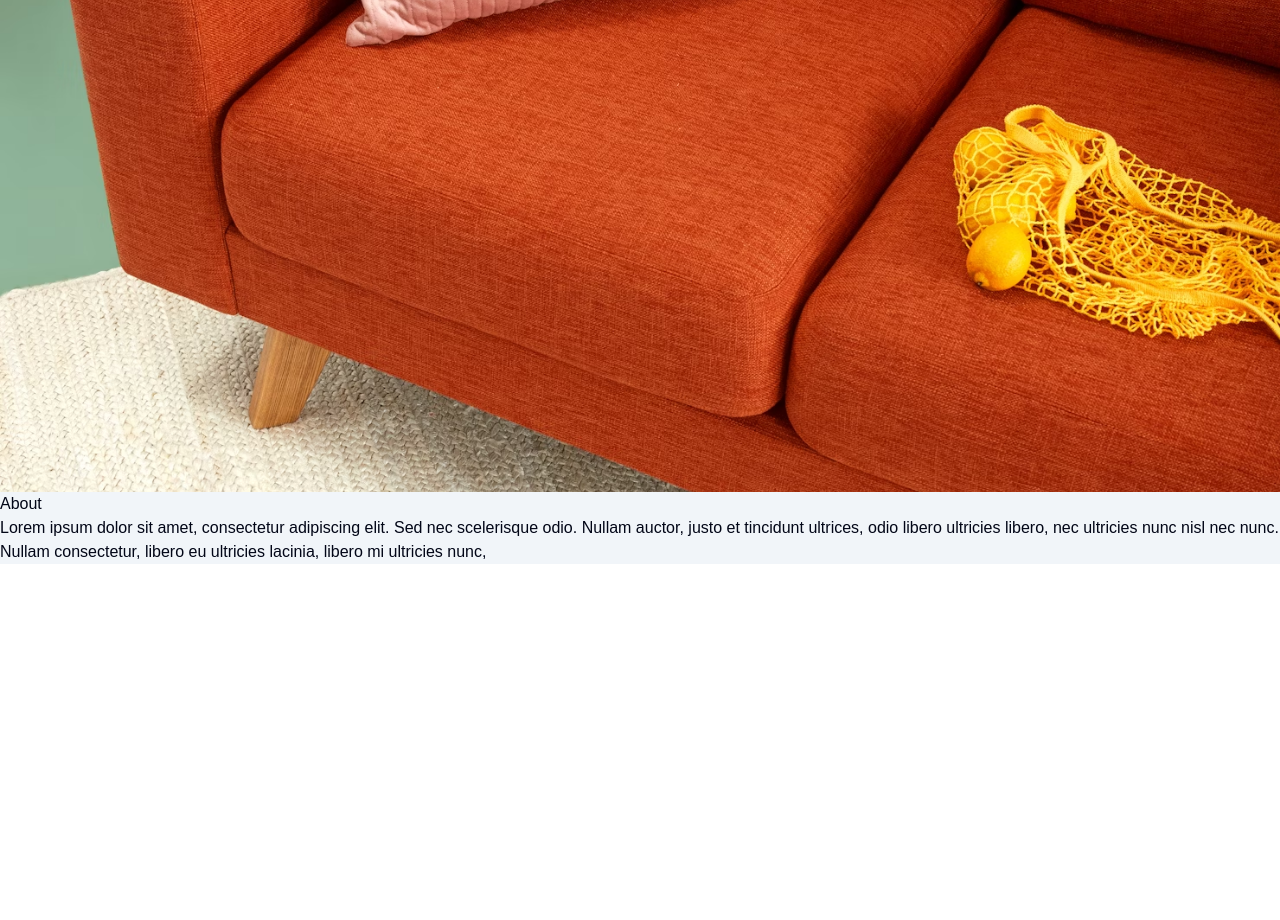
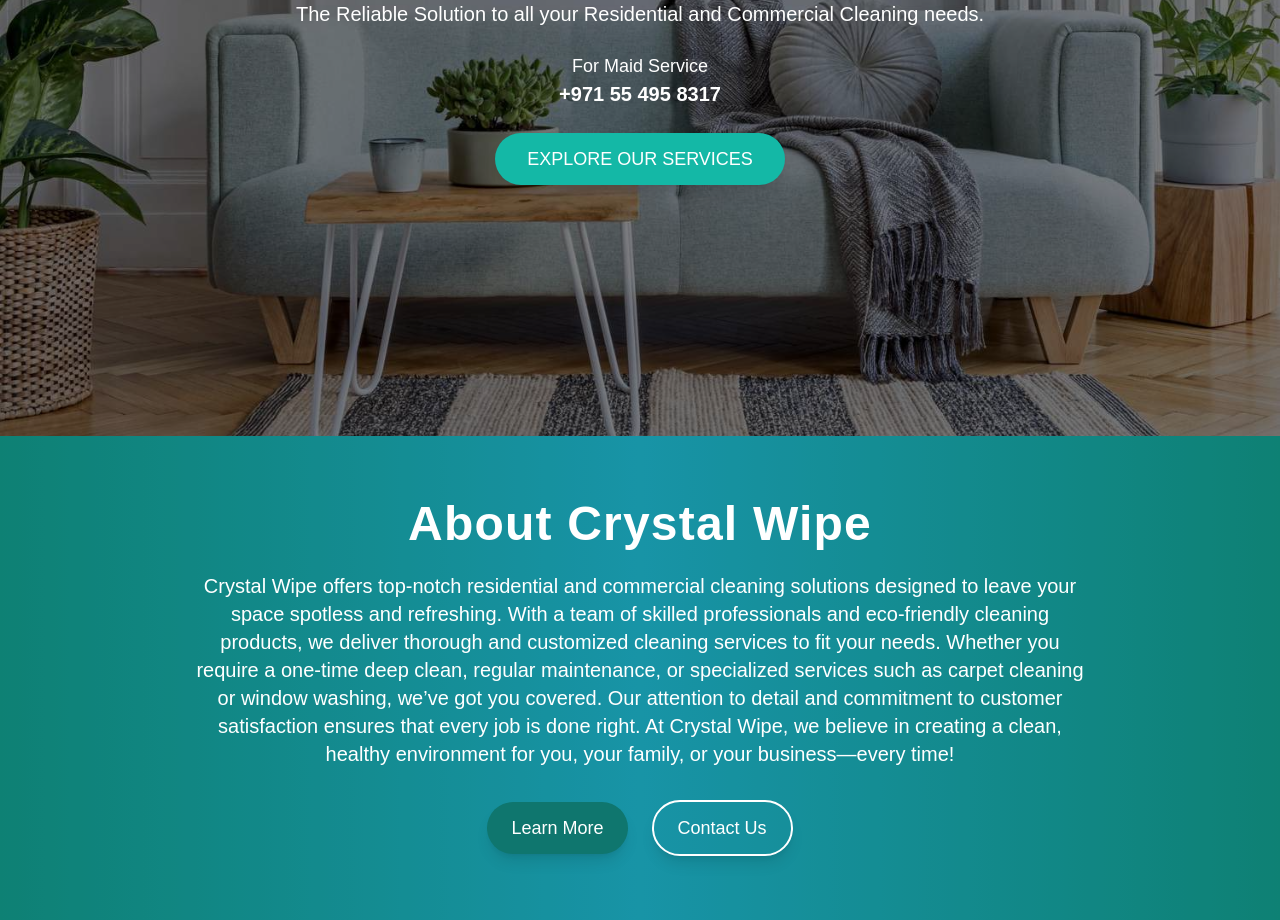
Before and after one commit to celsopuerto/crystalwipe, a Next.js app: page / in a window 1280 px wide. Shown: the part 440-1360 px from the top of the page. Before the commit the page ends 1004 px from the top, so only its background shows below. Built offline with nearby package versions, Linux system fonts and the light colour scheme.

Commit message:
feat: added home design and about us

```diff
--- a/package.json
+++ b/package.json
@@ -15,6 +15,7 @@
     "class-variance-authority": "^0.7.1",
     "clsx": "^2.1.1",
     "dotenv": "^16.4.7",
+    "framer-motion": "^12.0.5",
     "lucide-react": "^0.473.0",
     "mongoose": "^8.9.5",
     "next": "15.1.5",
--- a/src/app/layout.tsx
+++ b/src/app/layout.tsx
@@ -26,7 +26,7 @@
   return (
     <html lang="en">
       <body
-        className={`${geistSans.variable} ${geistMono.variable} antialiased text-slate-950`}
+        className={`${geistSans.variable} ${geistMono.variable} antialiased text-slate-950 scroll-smooth`}
       >
         <Navigation />
         <div className="bg-slate-100">{children}</div>
--- a/src/components/About.tsx
+++ b/src/components/About.tsx
@@ -1,13 +1,79 @@
+"use client";
+
+import { motion } from "framer-motion";
+
 export default function About() {
   return (
-    <div>
-      <h1>About</h1>
-      <p>
-        Lorem ipsum dolor sit amet, consectetur adipiscing elit. Sed nec
-        scelerisque odio. Nullam auctor, justo et tincidunt ultrices, odio
-        libero ultricies libero, nec ultricies nunc nisl nec nunc. Nullam
-        consectetur, libero eu ultricies lacinia, libero mi ultricies nunc,
-      </p>
-    </div>
+    <section
+      id="about"
+      className="relative bg-gradient-to-r from-teal-500 via-cyan-400 to-teal-500 py-16 px-6 text-white"
+    >
+      <div className="absolute inset-0 bg-black opacity-30"></div>
+      <div className="relative z-10 max-w-4xl mx-auto text-center">
+        {/* Title Animation */}
+        <motion.h1
+          className="text-4xl sm:text-5xl font-bold mb-6 tracking-wide"
+          initial={{ opacity: 0, y: -50 }}
+          whileInView={{ opacity: 1, y: 0 }}
+          viewport={{ once: true, amount: 0.3 }}
+          transition={{ duration: 1, type: "spring", stiffness: 80 }}
+        >
+          About Crystal Wipe
+        </motion.h1>
+
+        {/* Paragraph Animation */}
+        <motion.p
+          className="text-lg sm:text-xl mb-6 leading-relaxed"
+          initial={{ opacity: 0 }}
+          whileInView={{ opacity: 1 }}
+          viewport={{ once: true, amount: 0.3 }}
+          transition={{ delay: 0.5, duration: 1 }}
+        >
+          Crystal Wipe offers top-notch residential and commercial cleaning
+          solutions designed to leave your space spotless and refreshing. With a
+          team of skilled professionals and eco-friendly cleaning products, we
+          deliver thorough and customized cleaning services to fit your needs.
+          Whether you require a one-time deep clean, regular maintenance, or
+          specialized services such as carpet cleaning or window washing, we’ve
+          got you covered. Our attention to detail and commitment to customer
+          satisfaction ensures that every job is done right. At Crystal Wipe, we
+          believe in creating a clean, healthy environment for you, your family,
+          or your business—every time!
+        </motion.p>
+
+        {/* Button Animations */}
+        <div className="flex justify-center items-center gap-6 mt-8">
+          <motion.button
+            className="bg-teal-700 hover:bg-teal-800 text-white px-6 py-3 rounded-full text-lg shadow-lg transition-all duration-300 ease-in-out transform hover:scale-105"
+            initial={{ opacity: 0, scale: 0.8 }}
+            whileInView={{ opacity: 1, scale: 1 }}
+            viewport={{ once: true, amount: 0.3 }}
+            transition={{
+              delay: 1,
+              duration: 1,
+              type: "spring",
+              stiffness: 120,
+            }}
+          >
+            Learn More
+          </motion.button>
+
+          <motion.button
+            className="bg-transparent border-2 border-white hover:bg-white hover:text-teal-700 text-white px-6 py-3 rounded-full text-lg shadow-lg transition-all duration-300 ease-in-out transform hover:scale-105"
+            initial={{ opacity: 0, scale: 0.8 }}
+            whileInView={{ opacity: 1, scale: 1 }}
+            viewport={{ once: true, amount: 0.3 }}
+            transition={{
+              delay: 1.2,
+              duration: 1,
+              type: "spring",
+              stiffness: 120,
+            }}
+          >
+            Contact Us
+          </motion.button>
+        </div>
+      </div>
+    </section>
   );
 }
--- a/src/components/Home.tsx
+++ b/src/components/Home.tsx
@@ -1,8 +1,58 @@
+"use client";
+
+import { motion } from "framer-motion";
+
 export default function Home() {
   return (
-    <div
-      className="h-screen bg-cover bg-center"
+    <section
+      id="home"
+      className="relative h-screen bg-cover bg-center -mt-14 overflow-hidden"
       style={{ backgroundImage: "url(/furniture-img.jpg)" }}
-    ></div>
+    >
+      {/* Overlay for text visibility */}
+      <div className="absolute inset-0 bg-black opacity-50"></div>
+
+      <div className="relative z-10 flex items-center justify-center h-full text-center text-white px-4">
+        {/* Welcome Text Animation */}
+        <motion.div
+          className="max-w-4xl mx-auto"
+          initial={{ opacity: 0, y: -50 }}
+          whileInView={{ opacity: 1, y: 0 }}
+          viewport={{ once: true, amount: 0.3 }}
+          transition={{ duration: 1, type: "spring", stiffness: 80 }}
+        >
+          <h1 className="text-4xl sm:text-5xl font-bold leading-tight mb-4">
+            WELCOME TO <span className="text-teal-500">CRYSTALWIPE</span>{" "}
+            CLEANING SERVICES
+          </h1>
+          <p className="text-lg sm:text-xl mb-6">
+            The Reliable Solution to all your Residential and Commercial
+            Cleaning needs.
+          </p>
+          <p className="text-md sm:text-lg mb-6">
+            For Maid Service
+            <br />
+            <span className="font-bold text-xl">+971 55 495 8317</span>
+          </p>
+
+          {/* Explore Our Services Button */}
+          <motion.a
+            href="#services"
+            className="inline-block bg-teal-500 hover:bg-teal-600 text-white py-3 px-8 rounded-full text-lg shadow-lg transition-all duration-300 ease-in-out transform hover:scale-105"
+            initial={{ opacity: 0, scale: 0.8 }}
+            whileInView={{ opacity: 1, scale: 1 }}
+            viewport={{ once: true, amount: 0.3 }}
+            transition={{
+              delay: 1,
+              duration: 1,
+              type: "spring",
+              stiffness: 120,
+            }}
+          >
+            EXPLORE OUR SERVICES
+          </motion.a>
+        </motion.div>
+      </div>
+    </section>
   );
 }
--- a/src/components/Navigation.tsx
+++ b/src/components/Navigation.tsx
@@ -40,7 +40,7 @@
   return (
     <>
       {/* Top Contact Info */}
-      <div className="bg-gray-100 border-b border-gray-200 py-2 hidden md:block">
+      <div className="z-50 bg-gray-100 border-b border-gray-200 py-2 hidden md:block">
         <div className="flex justify-between items-center mx-auto max-w-screen-xl px-4 md:px-20">
           <span className="flex text-xs font-inter text-black font-normal space-x-4">
             <span className="flex items-center hover:text-blue-600 transition-all duration-200">
@@ -89,11 +89,11 @@
           {/* Desktop Menu */}
           <div className="hidden md:flex text-sm font-inter space-x-10">
             {[
-              { name: "Home", href: "/" },
-              { name: "Services", href: "/services" },
-              { name: "Blog", href: "/blog" },
-              { name: "About", href: "/about" },
-              { name: "Contact", href: "/contact" },
+              { name: "Home", href: "/#home" },
+              { name: "Services", href: "/#services" },
+              { name: "Blog", href: "/#blog" },
+              { name: "About", href: "/#about" },
+              { name: "Contact", href: "/#contact" },
             ].map((link) => (
               <a
                 key={link.name}
@@ -151,11 +151,11 @@
           </div>
           <div className="flex flex-col items-center bg-white py-6 space-y-4">
             {[
-              { name: "Home", href: "/" },
-              { name: "Services", href: "/services" },
-              { name: "Blog", href: "/blog" },
-              { name: "About", href: "/about" },
-              { name: "Contact", href: "/contact" },
+              { name: "Home", href: "/#home" },
+              { name: "Services", href: "/#services" },
+              { name: "Blog", href: "/#blog" },
+              { name: "About", href: "/#about" },
+              { name: "Contact", href: "/#contact" },
             ].map((link) => (
               <a
                 key={link.name}
```
Also changed, not shown: public/furniture-img.jpg, 1 other file (tests, documents, lock files or other folders).
